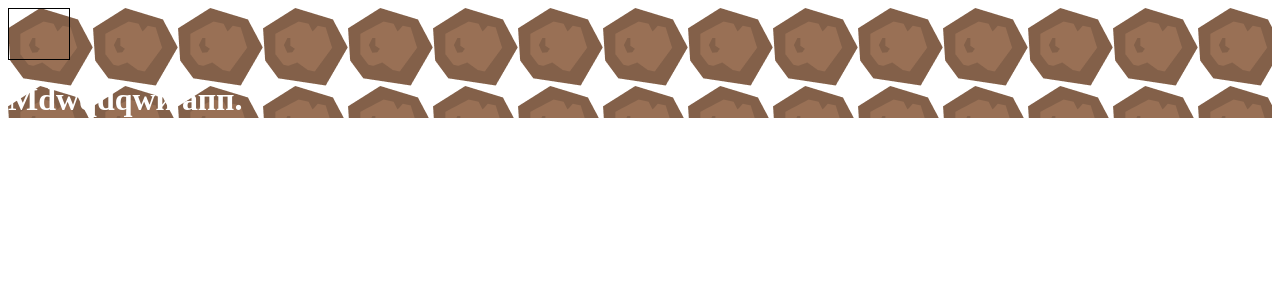
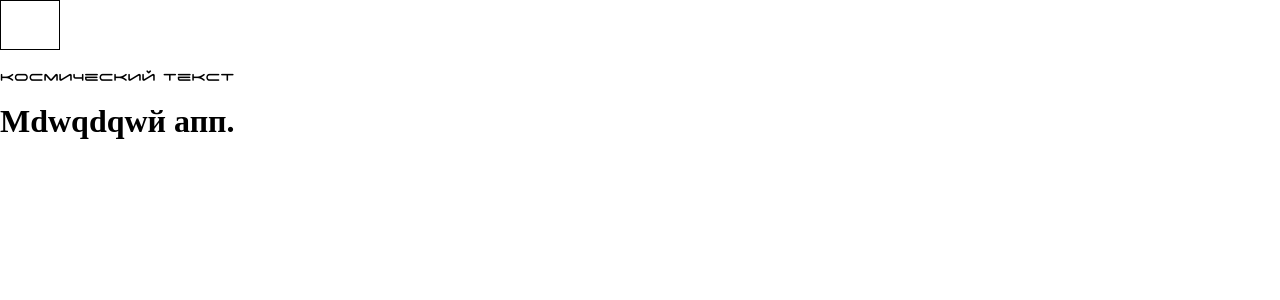
Before and after one commit to BaikonurYP/baikonur.project, a React app: page / in a window 1280 px wide. Shown: the top 300 px of the page. Built offline with nearby package versions, Linux system fonts and the light colour scheme; the HTML template or start-up script is replaced by a standard one.

Commit message:
Feat: добавленны глобальные стили

```diff
--- a/src/components/App/App.tsx
+++ b/src/components/App/App.tsx
@@ -9,9 +9,14 @@ export const Wrapper = styled.div`
     border: 1px solid black;
 `
 
+export const Per = styled.p`
+    font-family: 'SpaceFont';
+`
+
 const App: FC = () => (
     <div>
         <Wrapper />
+        <Per>Космический текст</Per>
         <h1>Мdwqdqwй апп.</h1>
     </div>
 )
--- a/src/index.tsx
+++ b/src/index.tsx
@@ -1,5 +1,12 @@
-import React from 'react';
-import ReactDOM from 'react-dom';
-import App from './components/App/App';
+import React from 'react'
+import ReactDOM from 'react-dom'
+import App from './components/App/App'
+import Global from './styles/GlobalStyle/GlobalStyle'
 
-ReactDOM.render(<App />, document.getElementById('root'));
+ReactDOM.render(
+    <>
+        <Global />
+        <App />
+    </>,
+    document.getElementById('root')
+)
--- /dev/null
+++ b/src/styles/GlobalStyle/GlobalStyle.tsx
@@ -0,0 +1,205 @@
+import { createGlobalStyle } from 'styled-components'
+
+// @ts-ignore
+
+import SpaceFont from '../../vendor/fonts/spaceagecyrillic/spaceagecyrillic_regular.ttf'
+
+const Global = createGlobalStyle`
+  @font-face {
+    font-family: 'SpaceFont';
+    src: url(${SpaceFont}) format('woff2');
+  }
+
+  @font-face {
+    font-family: 'Roboto', sans-serif;
+    src: url('https://fonts.googleapis.com/css2?family=Roboto:ital@1&display=swap');
+  }
+
+  * {
+    box-sizing: border-box;
+
+      html {
+        line-height: 1.15; /* 1 */
+        -webkit-text-size-adjust: 100%; /* 2 */
+      }
+
+      body {
+        margin: 0;
+      }
+
+      main {
+        display: block;
+      }
+
+      h1 {
+        font-size: 2em;
+        margin: 0.67em 0;
+      }
+
+      hr {
+        box-sizing: content-box; /* 1 */
+        height: 0; /* 1 */
+        overflow: visible; /* 2 */
+      }
+
+      pre {
+        font-family: monospace, monospace; /* 1 */
+        font-size: 1em; /* 2 */
+      }
+
+      a {
+        background-color: transparent;
+      }
+
+      abbr[title] {
+        border-bottom: none; /* 1 */
+        text-decoration: underline; /* 2 */
+        text-decoration: underline dotted; /* 2 */
+      }
+
+      b,
+      strong {
+        font-weight: bolder;
+      }
+
+      code,
+      kbd,
+      samp {
+        font-family: monospace, monospace; /* 1 */
+        font-size: 1em; /* 2 */
+      }
+
+      small {
+        font-size: 80%;
+      }
+
+      sub,
+      sup {
+        font-size: 75%;
+        line-height: 0;
+        position: relative;
+        vertical-align: baseline;
+      }
+
+      sub {
+        bottom: -0.25em;
+      }
+
+      sup {
+        top: -0.5em;
+      }
+
+      img {
+        border-style: none;
+      }
+
+      button,
+      input,
+      optgroup,
+      select,
+      textarea {
+        font-family: inherit; /* 1 */
+        font-size: 100%; /* 1 */
+        line-height: 1.15; /* 1 */
+        margin: 0; /* 2 */
+      }
+
+      button,
+      input { /* 1 */
+        overflow: visible;
+      }
+
+      button,
+      select { /* 1 */
+        text-transform: none;
+      }
+
+      button,
+      [type="button"],
+      [type="reset"],
+      [type="submit"] {
+        -webkit-appearance: button;
+      }
+
+      button::-moz-focus-inner,
+      [type="button"]::-moz-focus-inner,
+      [type="reset"]::-moz-focus-inner,
+      [type="submit"]::-moz-focus-inner {
+        border-style: none;
+        padding: 0;
+      }
+
+      button:-moz-focusring,
+      [type="button"]:-moz-focusring,
+      [type="reset"]:-moz-focusring,
+      [type="submit"]:-moz-focusring {
+        outline: 1px dotted ButtonText;
+      }
+
+      fieldset {
+        padding: 0.35em 0.75em 0.625em;
+      }
+
+      legend {
+        box-sizing: border-box; /* 1 */
+        color: inherit; /* 2 */
+        display: table; /* 1 */
+        max-width: 100%; /* 1 */
+        padding: 0; /* 3 */
+        white-space: normal; /* 1 */
+      }
+
+      progress {
+        vertical-align: baseline;
+      }
+
+      textarea {
+        overflow: auto;
+      }
+
+      [type="checkbox"],
+      [type="radio"] {
+        box-sizing: border-box; /* 1 */
+        padding: 0; /* 2 */
+      }
+
+      [type="number"]::-webkit-inner-spin-button,
+      [type="number"]::-webkit-outer-spin-button {
+        height: auto;
+      }
+
+      [type="search"] {
+        -webkit-appearance: textfield; /* 1 */
+        outline-offset: -2px; /* 2 */
+      }
+
+
+      [type="search"]::-webkit-search-decoration {
+        -webkit-appearance: none;
+      }
+
+      ::-webkit-file-upload-button {
+        -webkit-appearance: button; /* 1 */
+        font: inherit; /* 2 */
+      }
+
+      details {
+        display: block;
+      }
+
+      summary {
+        display: list-item;
+      }
+
+      template {
+        display: none;
+      }
+
+      [hidden] {
+        display: none;
+      }
+
+  }
+`
+
+export default Global
--- a/src/styles/main.scss
+++ b/src/styles/main.scss
@@ -1,5 +1,8 @@
-#root{
-  background: black;
-  color: white;
-  background: url("../images/stone.png");
-}
+// #root {
+//     font-family: 'Space Age Cyrillic';
+// }
+
+// @font-face {
+//     font-family: 'Space Age Cyrillic';
+//     src: url('../vendor/fonts/spaceagecyrillic/spaceagecyrillic_regular.ttf');
+// }
```
Also changed, not shown: src/vendor/fonts/spaceagecyrillic/spaceagecyrillic_regular.ttf (added).
